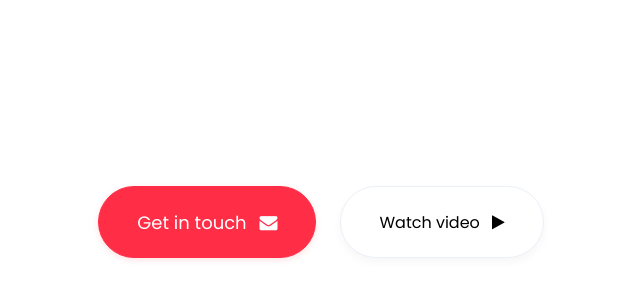
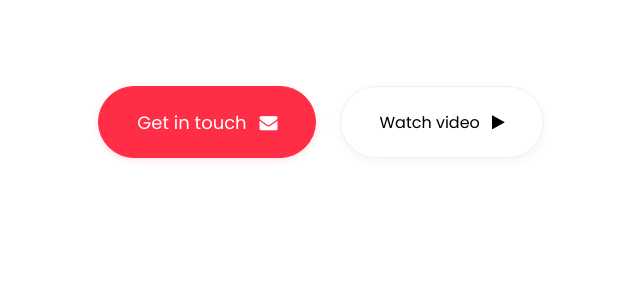
Before and after one commit to NandhipatiGanesh/Awesome-Buttons-with-hover-effects-, a plain HTML site: page index.html in a window 1280 px wide. Shown: the part 242-542 px from the top of the page, without its empty margins (319-959 px from the left). Drawn offline with Linux system fonts and the light colour scheme.

Commit message:
Update index.html

```diff
--- a/index.html
+++ b/index.html
@@ -15,7 +15,7 @@ body {
     align-items: center;
     display: flex;
     justify-content:center;
-    margin: 400px  200px;
+    margin: 300px  200px;
 
 }
 
```
